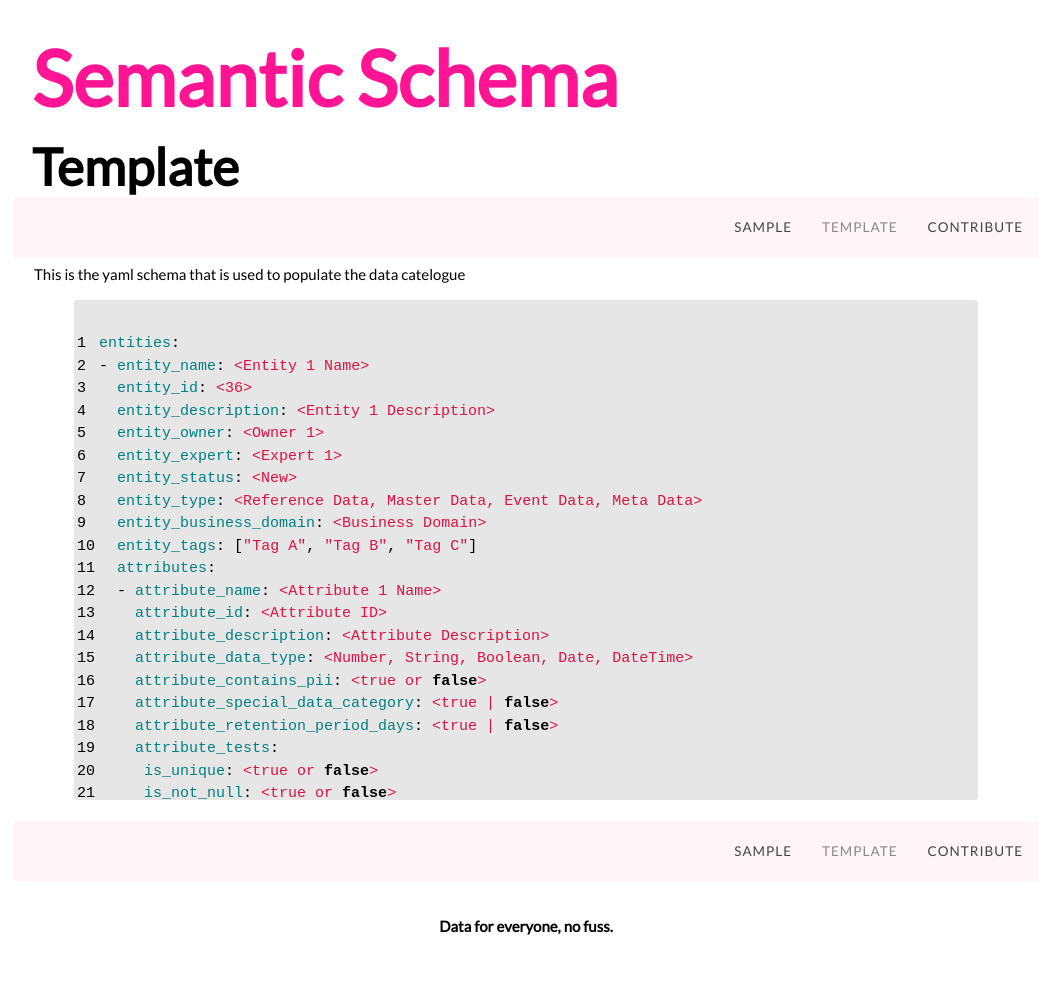
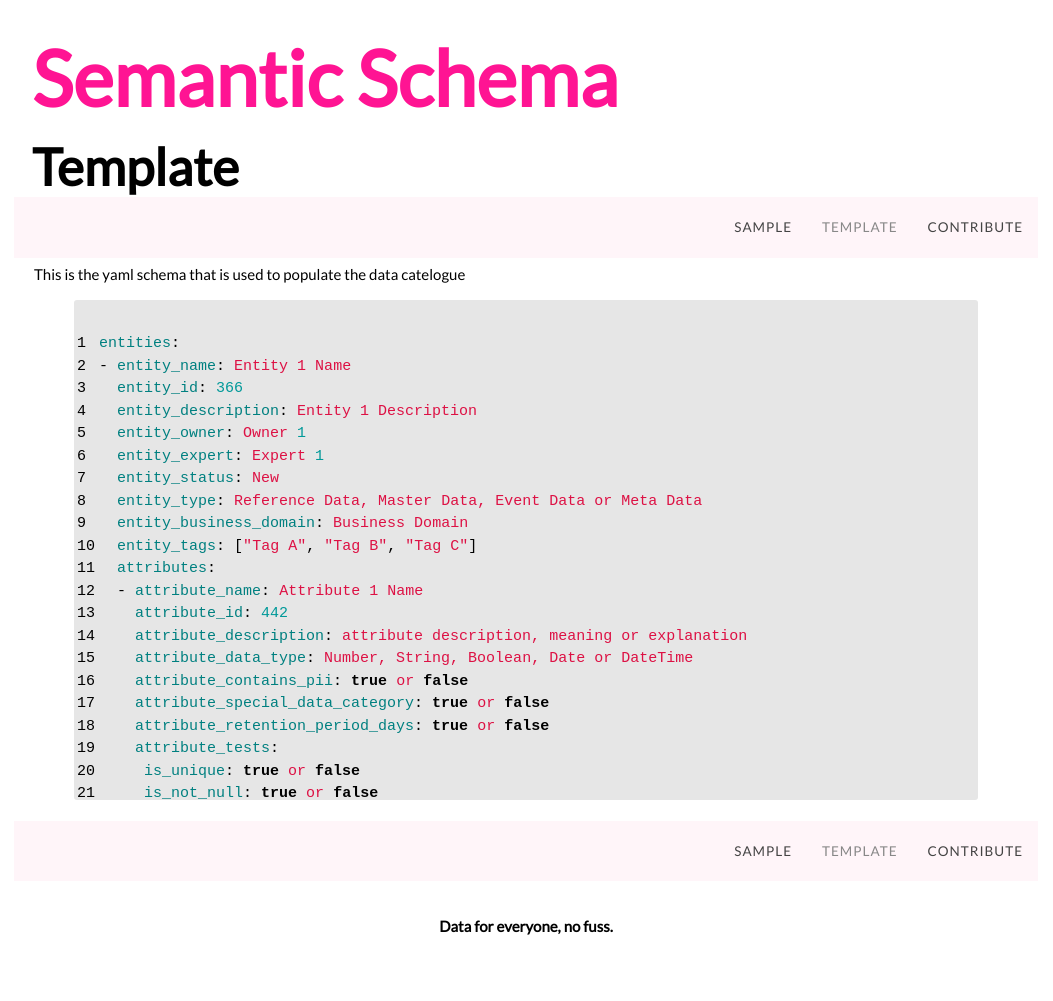
Before and after one commit to KCWADSWORTH/semantic_schema_wiki, a Jekyll site: the page built from schema.html, in a window 1280 px wide. Shown: the whole page, without its empty margins (114-1167 px from the left). Built offline with Jekyll 4.4.1, drawn with Linux system fonts in a browser that asks for light colours; some of the changed lines change nothing that is shown.

Commit message:
Update schema.html

```diff
--- a/schema.html
+++ b/schema.html
@@ -8,25 +8,25 @@ This is the yaml schema that is used to populate the data catelogue
 
 {% highlight yaml linenos %}
 entities:
-- entity_name: <Entity 1 Name>
-  entity_id: <36>
-  entity_description: <Entity 1 Description>
-  entity_owner: <Owner 1>
-  entity_expert: <Expert 1>
-  entity_status: <New>
-  entity_type: <Reference Data, Master Data, Event Data, Meta Data>
-  entity_business_domain: <Business Domain>
+- entity_name: Entity 1 Name
+  entity_id: 366
+  entity_description: Entity 1 Description
+  entity_owner: Owner 1
+  entity_expert: Expert 1
+  entity_status: New
+  entity_type: Reference Data, Master Data, Event Data or Meta Data
+  entity_business_domain: Business Domain
   entity_tags: ["Tag A", "Tag B", "Tag C"]
   attributes:
-  - attribute_name: <Attribute 1 Name>
-    attribute_id: <Attribute ID>
-    attribute_description: <Attribute Description>
-    attribute_data_type: <Number, String, Boolean, Date, DateTime>
-    attribute_contains_pii: <true or false>
-    attribute_special_data_category: <true | false>
-    attribute_retention_period_days: <true | false>
+  - attribute_name: Attribute 1 Name
+    attribute_id: 442
+    attribute_description: attribute description, meaning or explanation
+    attribute_data_type: Number, String, Boolean, Date or DateTime
+    attribute_contains_pii: true or false
+    attribute_special_data_category: true or false
+    attribute_retention_period_days: true or false
     attribute_tests:
-     is_unique: <true or false>
-     is_not_null: <true or false>
+     is_unique: true or false
+     is_not_null: true or false
      accepted_values: ['Value 1', 'Value 2', 'Value 3', 'Value 4']
 {% endhighlight %}
```
